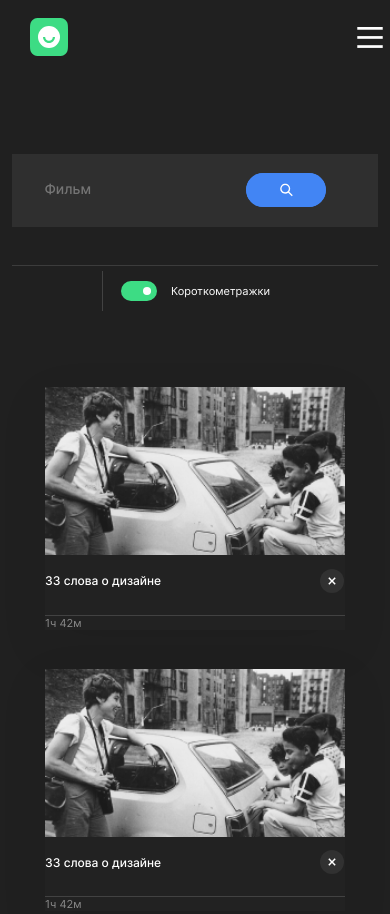
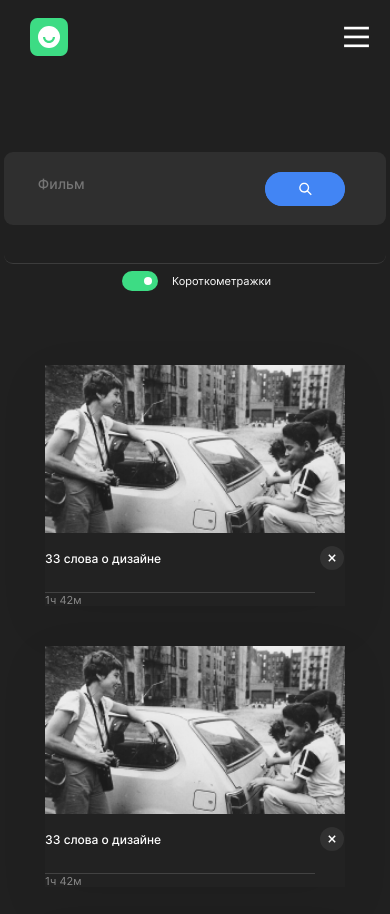
Before and after one commit to elena1983-zinatylina/movies-explorer-frontend, a React app: page /saved-movies in a window 390 px wide. Shown: the top 914 px of the page. Built offline with nearby package versions, Linux system fonts and the light colour scheme.

Commit message:
исправление макета после ревью

```diff
--- a/src/components/Header/Header.css
+++ b/src/components/Header/Header.css
@@ -61,11 +61,16 @@
 
   @media screen and (max-width: 360px) {
     .header_movie {
-      padding: 15px 14px;
+      padding: 15px 0px;
       width: 90%;
-    }
+      margin: 0 auto;
+      margin-right: 1px;
+      width: 38px;
+      height: 44px;
+  }
+
     .header__logo {
-      margin-left: 0px;
+      margin-left: -16px;
     }
     .header {
       width: 100%;
--- a/src/components/Movies/Movies.css
+++ b/src/components/Movies/Movies.css
@@ -14,7 +14,7 @@
     border: 1px solid #424242;
     background: transparent;
     margin-bottom: 79px;
-    margin-top: -84px;
+    margin-top: 43px;
     width: 320px;
     height: 36px;
     text-align: center;
--- a/src/components/MoviesCard/MoviesCard.css
+++ b/src/components/MoviesCard/MoviesCard.css
@@ -18,7 +18,7 @@
     margin: 0;
     padding: 0;
     width: 270px;
-    height: 150px;
+    height: 151px;
     object-fit: cover;
     object-position: center;
   }
@@ -75,12 +75,14 @@
     font-weight: 400;
     line-height: normal;
     border-top: 1px solid #424242;
+    width: 270px;
+    height: 13px;
   }
 
   @media screen and (max-width: 854px) {
     .card__img {
-      width: 338px;
-      height: 188px;
+      width: 339px;
+      height: 190px;
 
   }
   }
--- a/src/components/MoviesCardList/MoviesCardList.css
+++ b/src/components/MoviesCardList/MoviesCardList.css
@@ -6,14 +6,14 @@
 
 .moviescardlist__list {
   list-style: none;
-  margin: 0 auto;
-  padding: 42px 0 142px;
+  margin: 27px 0 auto;
+  padding: 0px 0 0px;
   display: grid;
   grid-template-columns: repeat(auto-fill, 270px);
-  grid-template-rows: repeat(auto-fill, 218px);
-  row-gap: 34px;
+  grid-template-rows: repeat(auto-fill, 270px);
+  row-gap: 5px;
   column-gap: 20px;
-  width: calc(100% - 2 * 70px);
+  width: 100%;
   max-width: 1280px;
   align-items: center;
   justify-content: center;
@@ -21,23 +21,25 @@
 
 @media screen and (max-width: 854px) {
   .moviescardlist__list {
-    padding: 30px 0 142px;
+    padding: 9px 0 142px;
     grid-template-columns: repeat(auto-fit, 344px);
     grid-template-rows: repeat(auto-fit, 277px);
-    row-gap: 24px;
+    row-gap: 5px;
     column-gap: 18px;
     width: 100%;
+    margin: 30px 0 auto;
 }
-  }
+
+}
 
 
 @media screen and (max-width: 400px) {
   .moviescardlist__list {
-    width: calc(100% - 2 * 10px);
+    width: 100%;
     grid-template-columns: repeat(auto-fit, 300px);
     grid-template-rows: repeat(auto-fit, 235px);
     gap: 43px;
     padding-top: 74px;
     padding-bottom: 170px;
+  }
 }
-}
--- a/src/components/Navigation/Navigation.css
+++ b/src/components/Navigation/Navigation.css
@@ -1,11 +1,14 @@
-.navigation {}
+.navigation {
+}
 
 .navigation_logout {}
 
 .navigation-menu {
   display: flex;
   align-items: center;
-  margin-right: 70px;
+  margin-right: 44px;
+  justify-content: space-between;
+  margin-left: 22.75vw;
 }
 
 .navigation-menu__title {
@@ -18,7 +21,7 @@
 }
 
 .navigation-menu__title:nth-child(2) {
-  margin-right: 334px;
+
 }
 
 .navigation-menu__title_active {
@@ -26,7 +29,7 @@
 }
 
 .navigation-account {
-  margin-left: 50px;
+  margin-left: 3.91vw;
   display: flex;
   align-items: center;
   text-decoration: none;
@@ -40,7 +43,7 @@
   font-size: 14px;
   font-weight: 500;
   line-height: 16px;
-  margin: 0 25px 110px 0;
+  margin: 0 0 0px 23.44vw;
   align-items: center;
   text-align: center;
   width: 100px;
@@ -116,9 +119,12 @@
   display: none;
 }
 
-@media screen and (max-width: 875px) {
+@media screen and (max-width: 1000px) {
   .navigation-btns {
     margin-right: 30px;
+  }
+  .navigation-account {
+    margin-left: 0;
   }
 }
 
@@ -127,6 +133,9 @@
     display: none;
   }
 
+  .navigation-account__link {
+    margin: 44px 0px 0px 18px;
+  }
   .navigation-burger {
     display: block;
   }
@@ -211,7 +220,7 @@
   .navigation-account_sidebar {
     display: flex;
     padding: 0;
-    padding-bottom: 92px;
+    padding-bottom: 811px;
     margin: 0;
     align-items: center;
     justify-content: center;
@@ -247,9 +256,10 @@
   }
 
   .navigation-burger {
-    margin-right: 0px;
-    width: 40px;
+    margin-right: 14px;
+    width: 39px;
     height: 43px;
+
   }
 
   .navigation-sidebar__content {
--- a/src/components/Navigation/Navigation.js
+++ b/src/components/Navigation/Navigation.js
@@ -22,7 +22,7 @@ function Navigation({ loggedIn }) {
 
       {loggedIn && <div className='navigation-menu'>
         <NavLink to='/movies' className={({ isActive }) => `navigation-menu__title link ${isActive ? 'navigation-menu__title_active' : ''}`}>Фильмы</NavLink>
-        <NavLink to='/saved-movies' className={({ isActive }) => `navigation-menu__title link ${isActive ? 'navigation-menu__title_active' : ''}`}>Сохранённые фильмы</NavLink>
+        <NavLink to='/saved-movies' className={({ isActive }) => `navigation-menu__title link ${isActive ? 'navigation-menu__title_active' : ''}`}>Сохранённые&nbsp;фильмы</NavLink>
         <NavLink to='/profile' className='navigation-account'>
           <p className='navigation-account__link link'>Аккаунт</p>
 
--- a/src/components/SearchForm/SearchForm.css
+++ b/src/components/SearchForm/SearchForm.css
@@ -4,6 +4,7 @@
   border-bottom: 1px solid rgba(170, 170, 170, 0.2);
   margin-bottom: 44px;
   margin-left: 70px;
+  border-radius: 9px;
 }
 
 .seachform__input-container {
@@ -14,6 +15,7 @@
   justify-content: space-between;
   align-items: center;
   background-color:  #2F2F2F;
+  border-radius: 9px;
 }
 
 .seachform__input {
@@ -97,21 +99,32 @@
   background-image: url("../../images/smalltumb.svg");
 }
 
-@media screen and (max-width:1150px) {
+@media screen and (max-width:1279px) {
   .seachform {
     width: 85%;
     margin: 9px auto 125px;
   }
 .seachform__input{
-  margin: -45px;
+  margin: 0;
     width: 49%;
 }
   .seachform__input-container {
     padding: 1px 5px 0px 0px;
     margin-bottom: 30px;
   }
-
-
+  .seachform__label {
+    margin: 0 3px 0px 8px;
+}
+  .seachform__btn {
+    margin: 0 21px 0 15px;
+    padding: 0;
+    max-width: 80px;
+    height: 34px;
+    border-radius: 48px;
+    background: #4285F4;
+    border: none;
+    cursor: pointer;
+}
   .seachform__checkbox-conteiner {
     justify-content: flex-end;
   }
@@ -131,11 +144,18 @@
 
 }
 
+@media screen and (max-width: 860px) {
+  .seachform__checkbox-conteiner {
+
+  }
+
+}
+
 @media screen and (max-width: 750px) {
   .seachform {
-    margin: 81px auto 51px;
+    margin: 79px auto 20px;
     padding: 0;
-    width: 94%;
+    width: 98%;
   }
 
   .seachform__input-container {
@@ -146,18 +166,21 @@
   }
 
   .seachform__input {
-    padding: 70px 101px 19px 0px;
+    padding: 0px 0px 0px -1px;
     font-size: 14px;
-    width: 54%;
+    margin: 22px;
+    width: 82%;
 }
 
 
   .seachform__btn {
-    margin: 2px -187px 0 0;
+    margin: -46px 0 0 57.88vw;
   }
+
 
   .seachform__checkbox-conteiner {
     margin: 64px 0px 0px 29px;
+    border-left: none;
   }
 
   .seachform__checkbox+.seachform__label {
@@ -168,7 +191,7 @@
     margin-left: 7px;
 }
 .seachform__label {
-  margin: 0 32px 0px 1px;
+  margin: -9px 33px -2px 5px;
 }
 }
 
```
